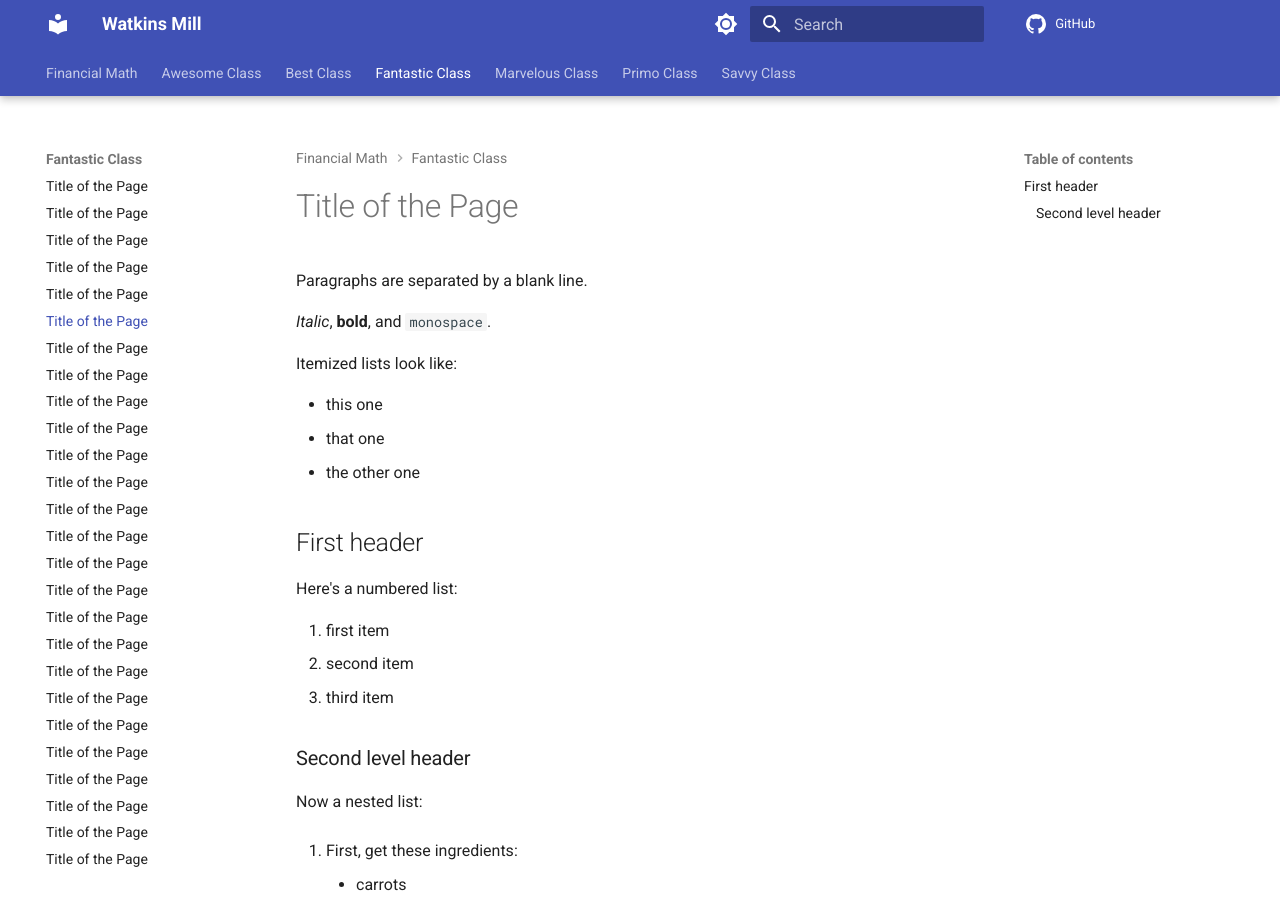
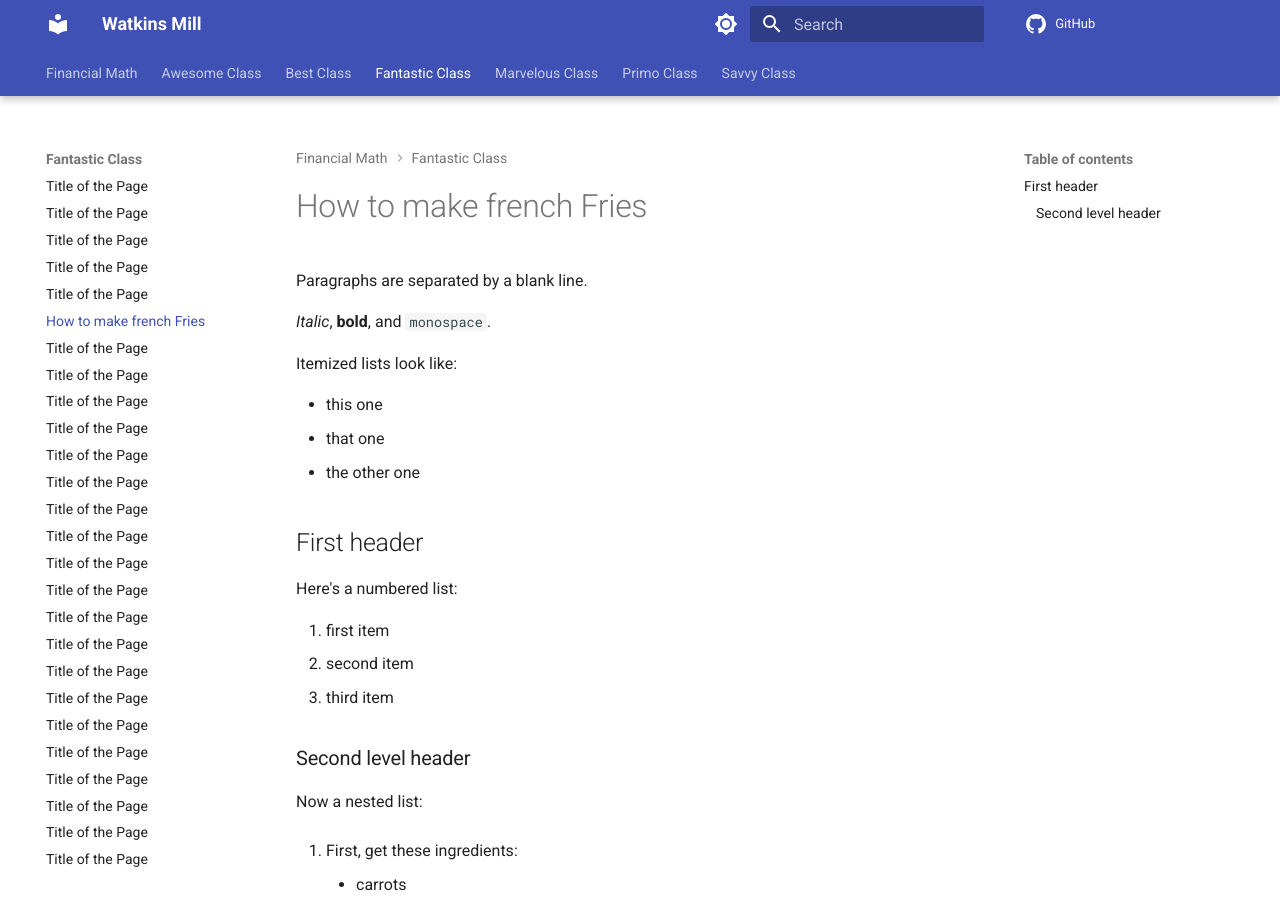
Before and after one commit to drjmarino/website, an MkDocs documentation site: the page built from docs/fantastic/human06.md, in a window 1280 px wide and 900 px high. Built offline with MkDocs 1.6.1 and Material for MkDocs 9.7.7, drawn with Linux system fonts in a browser that asks for light colours; comment, search, counter and statistics services are not loaded.

Commit message:
Update human06.md

```diff
--- a/docs/fantastic/human06.md
+++ b/docs/fantastic/human06.md
@@ -1,4 +1,4 @@
-# Title of the Page
+# How to make french Fries
 
 Paragraphs are separated by a blank line.
 
```
